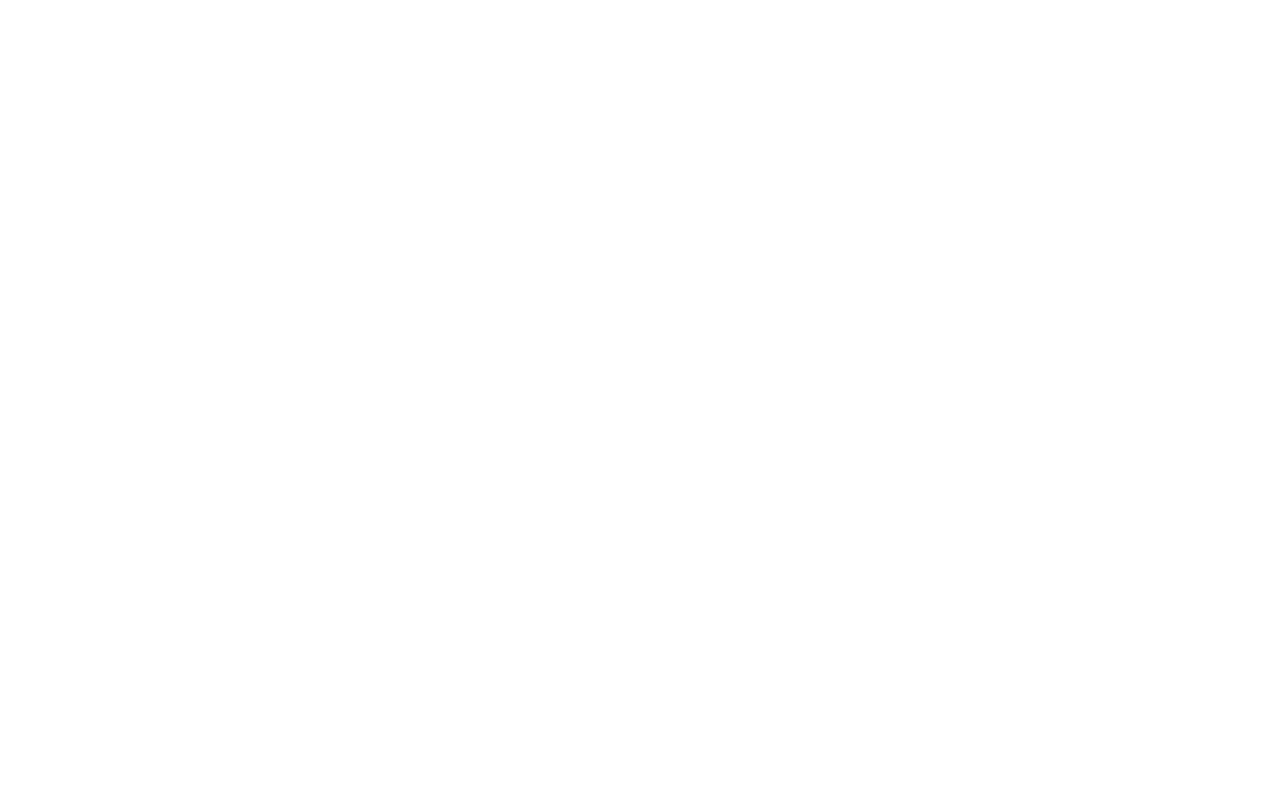
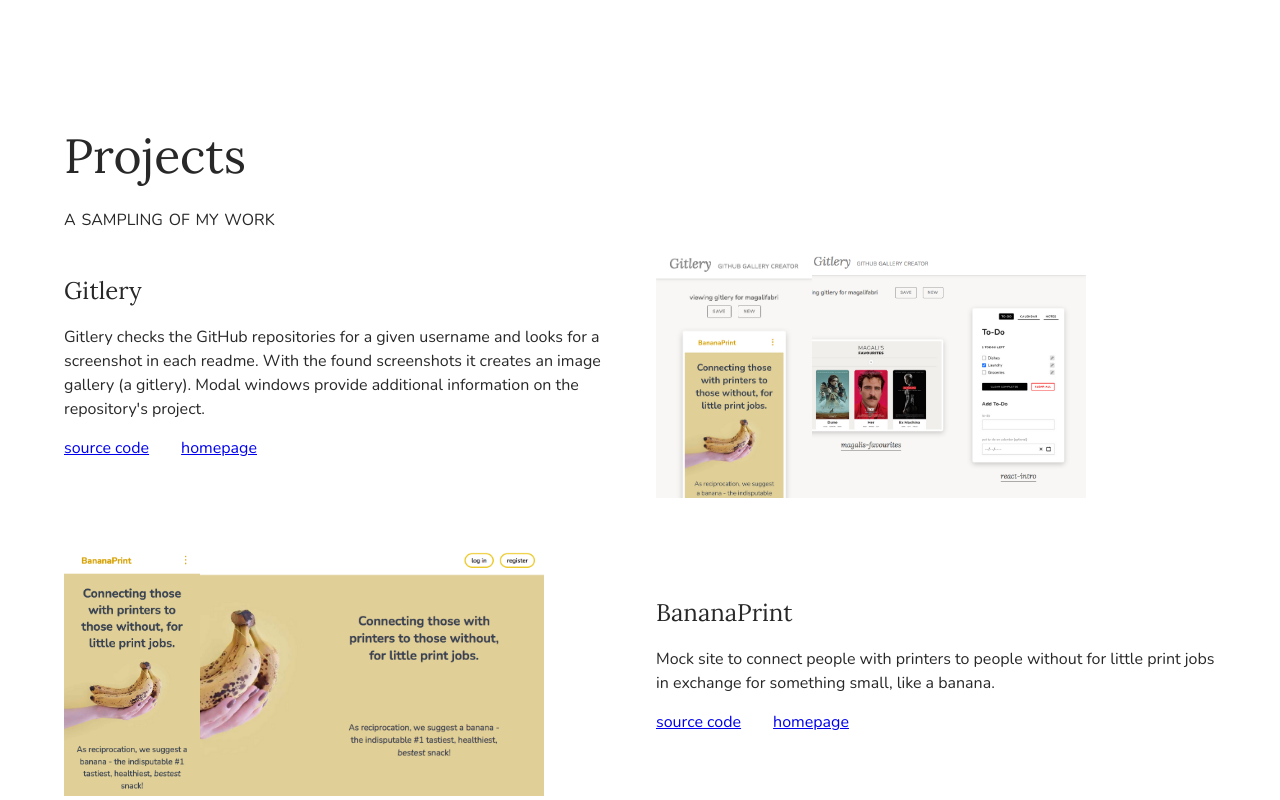
Before and after one commit to magalifabri/portfolio, a React (Create React App) app: page / in a window 1280 px wide. Shown: the part 640-1440 px from the top of the page. Before the commit the page ends 800 px from the top, so only its background shows below. Built offline with nearby package versions, Linux system fonts and the light colour scheme.

Commit message:
Add projects section with rudimentary layout styling

```diff
--- a/src/App.js
+++ b/src/App.js
@@ -1,11 +1,13 @@
 import Intro from "./components/Intro";
 import './styles/general.scss';
+import Projects from "./components/Projects";
 
 
 function App() {
   return (
     <>
         <Intro/>
+        <Projects/>
     </>
   );
 }
--- /dev/null
+++ b/src/components/Projects.js
@@ -0,0 +1,61 @@
+import React from 'react';
+import projects from '../data/projects';
+import '../styles/Projects.scss';
+
+
+const Projects = () => {
+    console.log(projects);
+    return (
+        <section className="projects">
+            <p className="projects__header header">
+                Projects
+            </p>
+
+            <p className="projects__subheader subheader">
+                a sampling of my work
+            </p>
+
+            <div className="projects__cards-container">
+
+                {projects.map(project => {
+                    // console.log(project);
+                    return (
+                        <div className="project-card">
+                            <p className="project-card__title">
+                                {project.name}
+                            </p>
+
+                            <div className="project-card__screenshots-container">
+                                <img className="project-card__screenshot project-card__screenshot--desktop"
+                                     src={project.desktopScreenshot} alt=""
+                                />
+
+                                <img className="project-card__screenshot project-card__screenshot--mobile"
+                                     src={project.mobileScreenshot} alt=""
+                                />
+                            </div>
+
+                            <p className="project-card__description">
+                                {project.description}
+                            </p>
+
+                            <div className="project-card__links-container">
+                                <a className="project-card__link" href={project.github}>
+                                    source code
+                                </a>
+
+                                <a className="project-card__link" href={project.homepage}>
+                                    homepage
+                                </a>
+                            </div>
+                        </div>
+                        )
+                })}
+            </div>
+
+
+        </section>
+    );
+};
+
+export default Projects;
--- /dev/null
+++ b/src/styles/Projects.scss
@@ -0,0 +1,91 @@
+.projects {
+    display: flex;
+    flex-direction: column;
+    gap: 1rem;
+
+    &__cards-container {
+        display: flex;
+        flex-direction: column;
+        gap: 3rem;
+    }
+}
+
+.project-card {
+    display: flex;
+    flex-direction: column;
+    gap: 1rem;
+    column-gap: 2rem;
+
+    &__title {
+        font-family: 'Lora', serif;
+        font-size: 1.5rem;
+    }
+
+    &__screenshots-container {
+        position: relative;
+        width: 100%;
+        height: 250px;
+    }
+
+    &__screenshot {
+        position: absolute;
+
+        &--desktop {
+            max-width: 100%;
+            height: auto;
+            max-height: 250px;
+        }
+
+        &--mobile {
+            width: auto;
+            max-height: 100%;
+        }
+    }
+
+    &__description {}
+
+    &__links-container {
+        display: flex;
+        flex-direction: row;
+        gap: 2rem;
+    }
+}
+
+// todo: breakpoint to 768px
+$breakPoint: 500px;
+
+@media only screen and (min-width: $breakPoint) {
+    .project-card {
+        display: grid;
+        grid-template-columns: 1fr 1fr;
+        grid-template-rows: 1fr auto 1fr;
+
+        &:nth-child(odd) {
+            grid-template-areas:
+                "title image"
+                "description image"
+                "links image";
+        }
+        &:nth-child(even) {
+            grid-template-areas:
+                "image title"
+                "image description"
+                "image links";
+        }
+        &__title {
+            grid-area: title;
+            align-self: end;
+        }
+        &__screenshots-container {
+            grid-area: image;
+        }
+        &__description {
+            grid-area: description;
+            align-self: center;
+        }
+        &__links-container {
+            grid-area: links;
+            align-self: start;
+        }
+    }
+}
--- a/src/styles/general.scss
+++ b/src/styles/general.scss
@@ -12,6 +12,8 @@
     box-sizing: border-box;
     margin: 0;
     padding: 0;
+
+    //border: 1px solid lightgray;
 }
 
 body {
@@ -38,3 +40,14 @@
     font-size: .65rem;
     text-decoration: none;
 }
+
+.header {
+    font-size: 3rem;
+    font-family: 'Lora', serif;
+}
+
+.subheader {
+    text-transform: uppercase;
+    font-weight: 400;
+    word-spacing: .1rem;
+}
```
